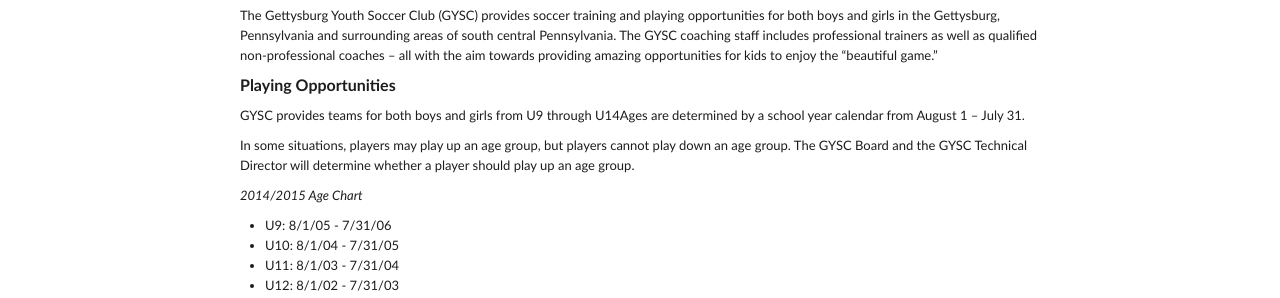
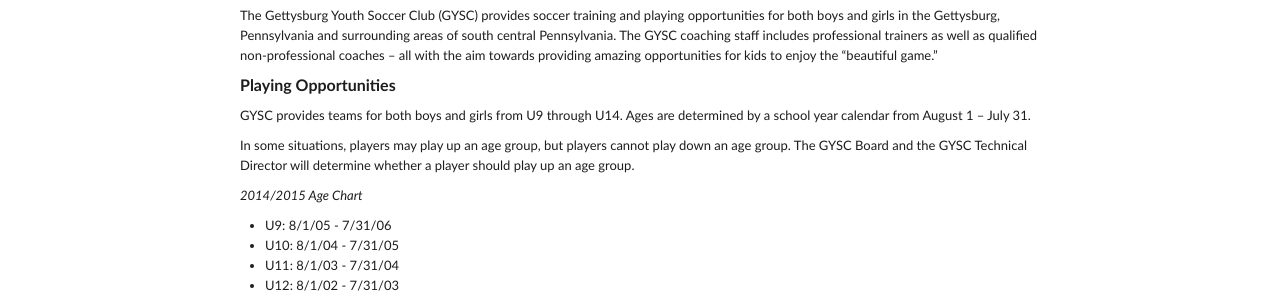
Before and after one commit to GYSC/gysc.github.com, a Jekyll site: the page built from club-info.md, in a window 1280 px wide. Shown: the part 285-583 px from the top of the page. Built offline with Jekyll 4.4.1, drawn with Linux system fonts in a browser that asks for light colours; Markdown is read by kramdown in place of the engine named in the settings.

Commit message:
Update club-info.md

```diff
--- a/club-info.md
+++ b/club-info.md
@@ -9,7 +9,7 @@
 
 ####Playing Opportunities
 
-GYSC provides teams for both boys and girls from U9 through U14Ages are determined by a school year calendar from August 1 – July 31.
+GYSC provides teams for both boys and girls from U9 through U14. Ages are determined by a school year calendar from August 1 – July 31.
 
 In some situations, players may play up an age group, but players cannot play down an age group. The GYSC Board and the GYSC Technical Director will determine whether a player should play up an age group.
 
```
